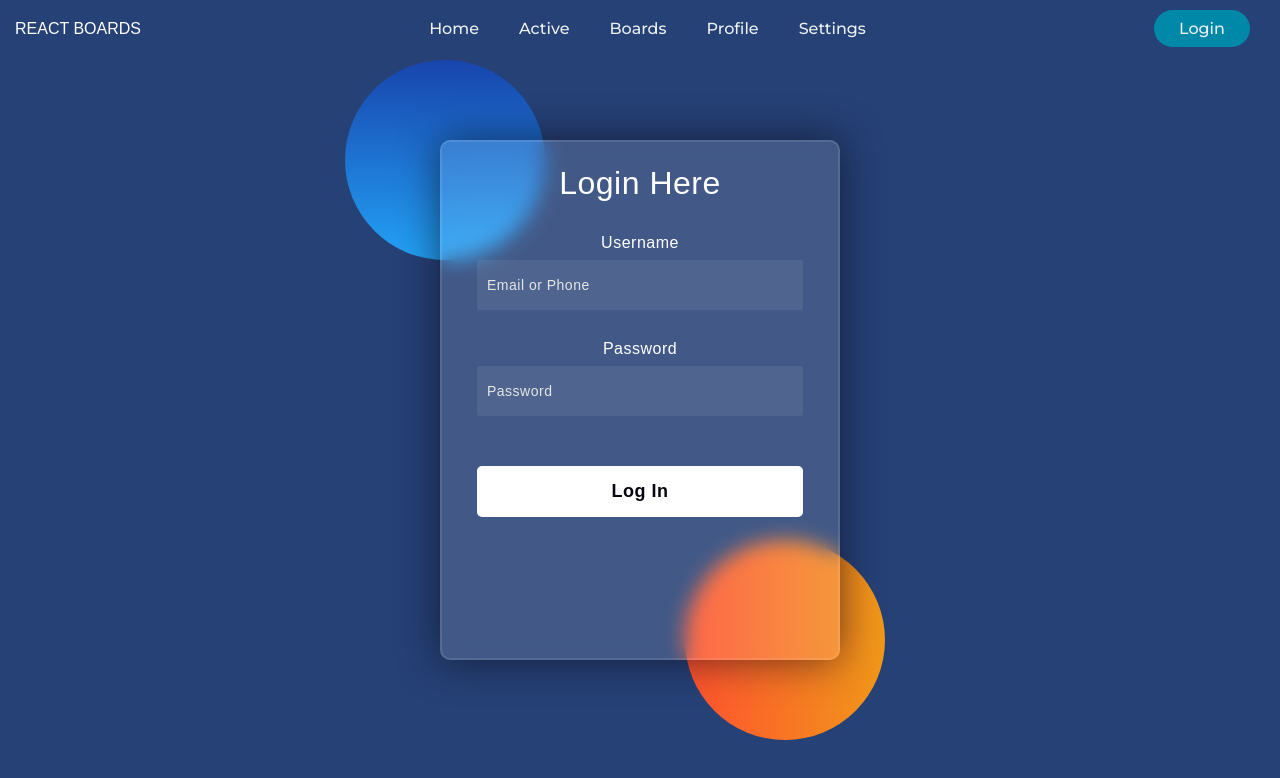
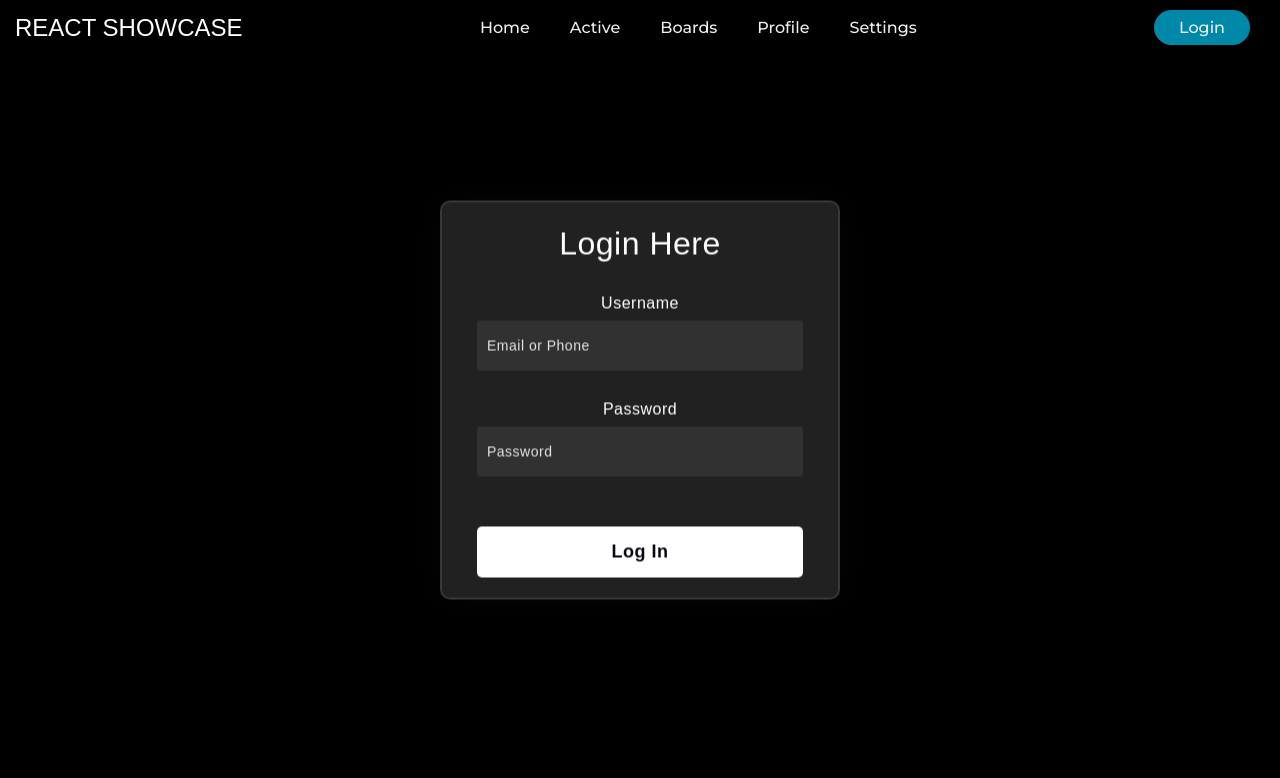
Before and after one commit to lchonkan/kanban-react, a React (Create React App) app: page /login in a window 1280 px wide. Shown: the top 778 px of the page. Built offline with nearby package versions, Linux system fonts and the light colour scheme.

Commit message:
fixed formatting for nav bar and login form

```diff
--- a/src/App.css
+++ b/src/App.css
@@ -1,6 +1,7 @@
 body {
   font-family: sans-serif;
-  background-color: #264176;
+  /* background-color: #264176; */
+  background-color: #000000;
 }
 
 .App {
--- a/src/components/Layout/Board.js
+++ b/src/components/Layout/Board.js
@@ -1,14 +1,11 @@
 import React from 'react';
 import styles from './Board.module.css';
-import cardStyles from '../UI/Card/Card.module.css';
+
 import CollapsibleList from '../UI/CollapsibleList/CollapsibleList';
-
-import Card from '../UI/Card/Card';
 
 // using the slice from the store to get the current lists.
 import { useSelector } from 'react-redux';
-import ButtonAddListItem from '../UI/Buttons/ButtonAddListItem';
-import AddListItem from '../UI/Input/AddListItem';
+
 import AddList from '../UI/Input/AddList';
 
 const Board = props => {
@@ -16,10 +13,6 @@ const Board = props => {
   const listItems = useSelector(state => state.listItems.listItems);
   console.log(lists);
   console.log(listItems);
-
-  const addListHandler = () => {
-    console.log('Adding List');
-  };
 
   return (
     <div className={styles.board}>
--- a/src/components/Layout/NavBar.js
+++ b/src/components/Layout/NavBar.js
@@ -10,7 +10,7 @@ const NavBar = () => {
   return (
     <header className={classes.navigation}>
       {/* <img className={classes.logo} src={homeLogo} alt='logo' /> */}
-      <p>REACT BOARDS</p>
+      <p>REACT SHOWCASE</p>
       <nav className={classes.nav__links}>
         <ul>
           <li>
--- a/src/components/Layout/NavBar.module.css
+++ b/src/components/Layout/NavBar.module.css
@@ -6,7 +6,8 @@
   align-items: center;
   padding: 10px 30px 10px 15px;
   /* background-color: #24252a; */
-  background-color: #264176;
+  /* background-color: #264176; */
+  background-color: black;
 }
 
 .navigation li,
@@ -22,6 +23,7 @@
 
 .navigation p {
   color: white;
+  font-size: 1.5rem;
 }
 
 .navigation img {
@@ -50,7 +52,7 @@
 }
 
 .navigation button {
-  padding: 9px 25px;
+  padding: 8px 25px;
   background-color: rgba(0, 136, 169, 1);
   border: none;
   border-radius: 50px;
--- a/src/components/Login/LoginForm.js
+++ b/src/components/Login/LoginForm.js
@@ -5,8 +5,8 @@ const LoginForm = () => {
   return (
     <div className={classes.loginform}>
       <div className={classes.background}>
-        <div className={classes.shape}></div>
-        <div className={classes.shape}></div>
+        {/* <div className={classes.shape}></div>
+        <div className={classes.shape}></div> */}
       </div>
       <form>
         <h3>Login Here</h3>
--- a/src/components/Login/LoginForm.module.css
+++ b/src/components/Login/LoginForm.module.css
@@ -33,7 +33,7 @@
   bottom: -80px;
 }
 .loginform form {
-  height: 520px;
+  /* height: 520px; */
   width: 400px;
   background-color: rgba(255, 255, 255, 0.13);
   position: absolute;
```
